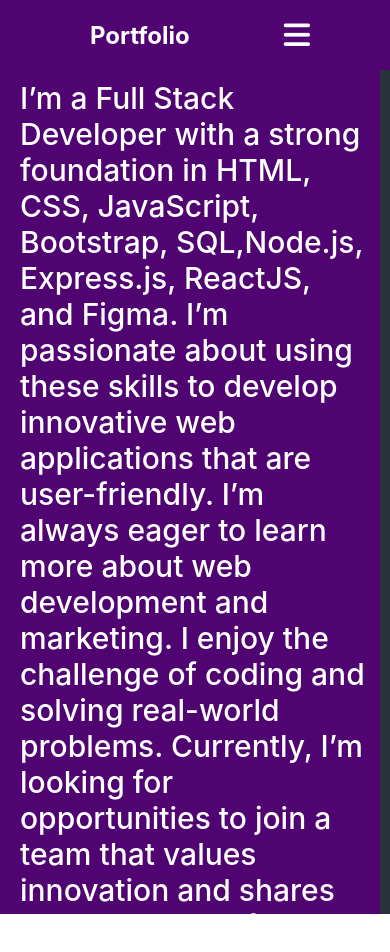
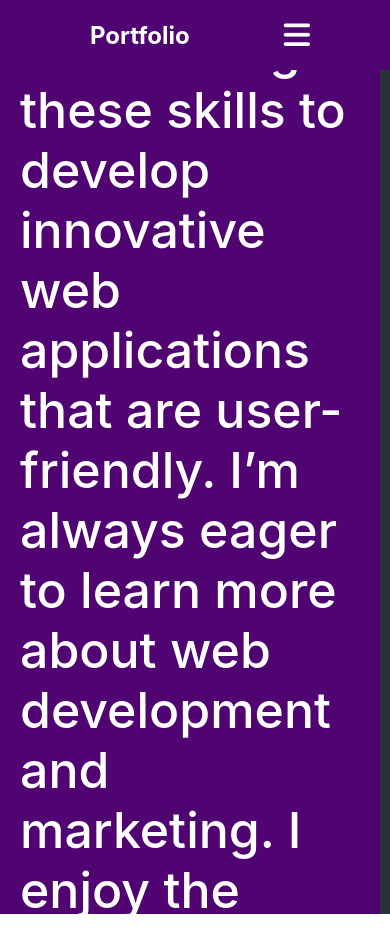
Before and after one commit to JogiAshok87/Ashok_portfolio, a React (Create React App) app: page /About in a window 390 px wide. Shown: the top 952 px of the page. Built offline with nearby package versions, Linux system fonts and the light colour scheme.

Commit message:
Update index.css

```diff
--- a/src/Components/About/index.css
+++ b/src/Components/About/index.css
@@ -30,7 +30,7 @@
         padding :5px 20px 5px;
     }
     .about-section p{
-        font-size:30px;
+        font-size:50px;
         font-weight :500;
     }
     .about-section h1{
```
